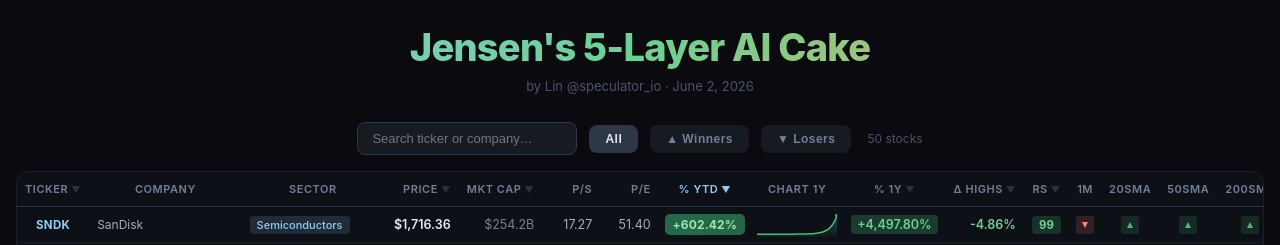
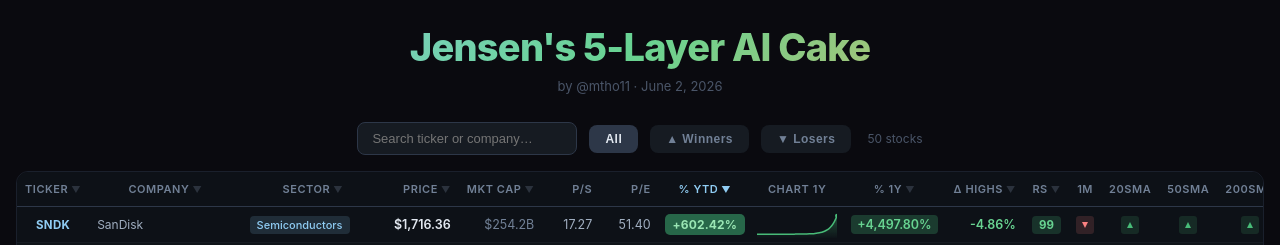
Before and after one commit to mtho11/stocks-dashboard, a React (Vite) app: page / in a window 1280 px wide. Shown: the top 245 px of the page. Built offline with nearby package versions, Linux system fonts and the light colour scheme.

Commit message:
Update byline to @mtho11; make company and sector columns sortable

```diff
--- a/src/components/StockDashboard.tsx
+++ b/src/components/StockDashboard.tsx
@@ -3,7 +3,7 @@
 import type { Stock } from '../types/stock'
 import { Sparkline } from './Sparkline'
 
-type SortKey = keyof Pick<Stock, 'ticker' | 'price' | 'pctYTD' | 'pct1Y' | 'marketCap' | 'rsRank' | 'deltaHighs'>
+type SortKey = keyof Pick<Stock, 'ticker' | 'company' | 'sector' | 'price' | 'pctYTD' | 'pct1Y' | 'marketCap' | 'rsRank' | 'deltaHighs'>
 type SortDir = 'asc' | 'desc'
 
 function SMABadge({ dir }: { dir: 'up' | 'down' }) {
@@ -171,7 +171,7 @@
         }}>
           Jensen's 5-Layer AI Cake
         </h1>
-        <p style={{ color: '#4a5568', fontSize: 13 }}>by Lin @speculator_io · June 2, 2026</p>
+        <p style={{ color: '#4a5568', fontSize: 13 }}>by @mtho11 · June 2, 2026</p>
       </div>
 
       {/* Controls */}
@@ -217,8 +217,8 @@
           <thead>
             <tr>
               <Th label="Ticker" sk="ticker" />
-              <Th label="Company" />
-              <Th label="Sector" />
+              <Th label="Company" sk="company" />
+              <Th label="Sector" sk="sector" />
               <Th label="Price" sk="price" right />
               <Th label="Mkt Cap" sk="marketCap" right />
               <Th label="P/S" right />
```
